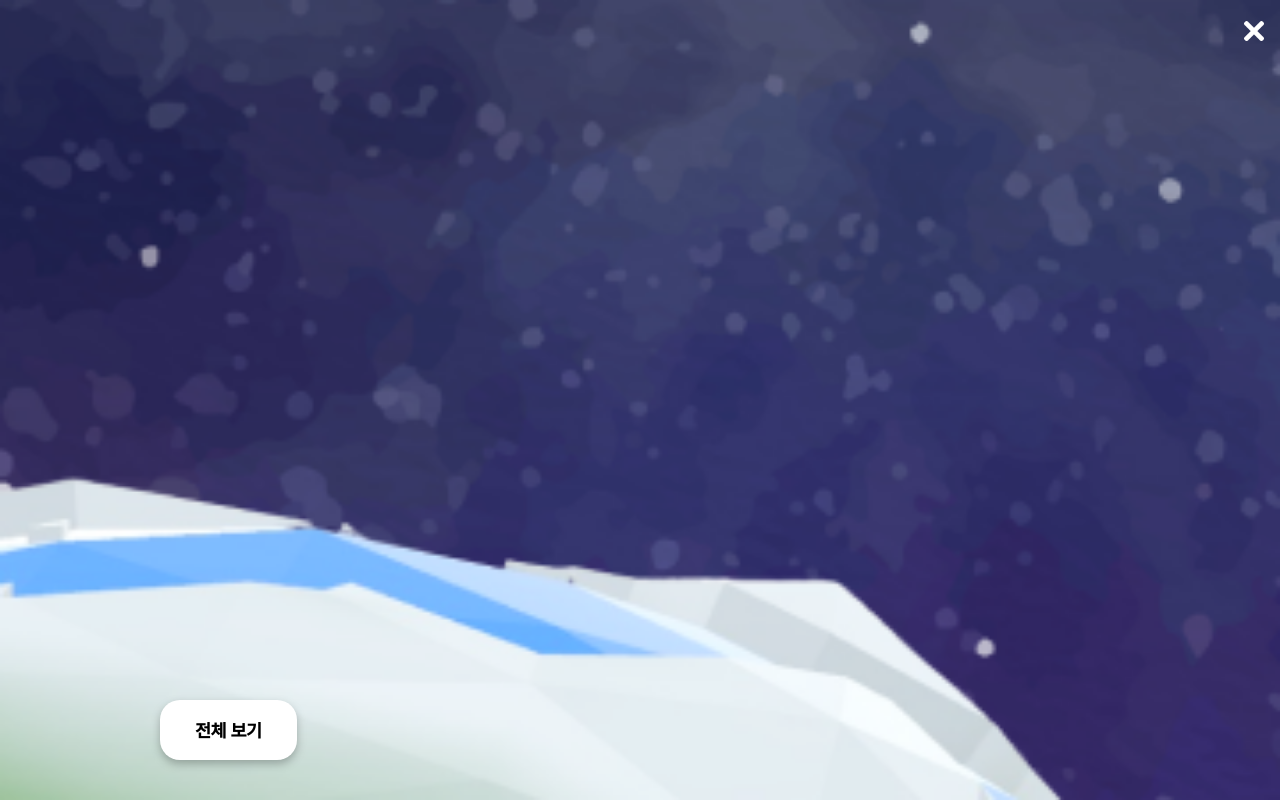
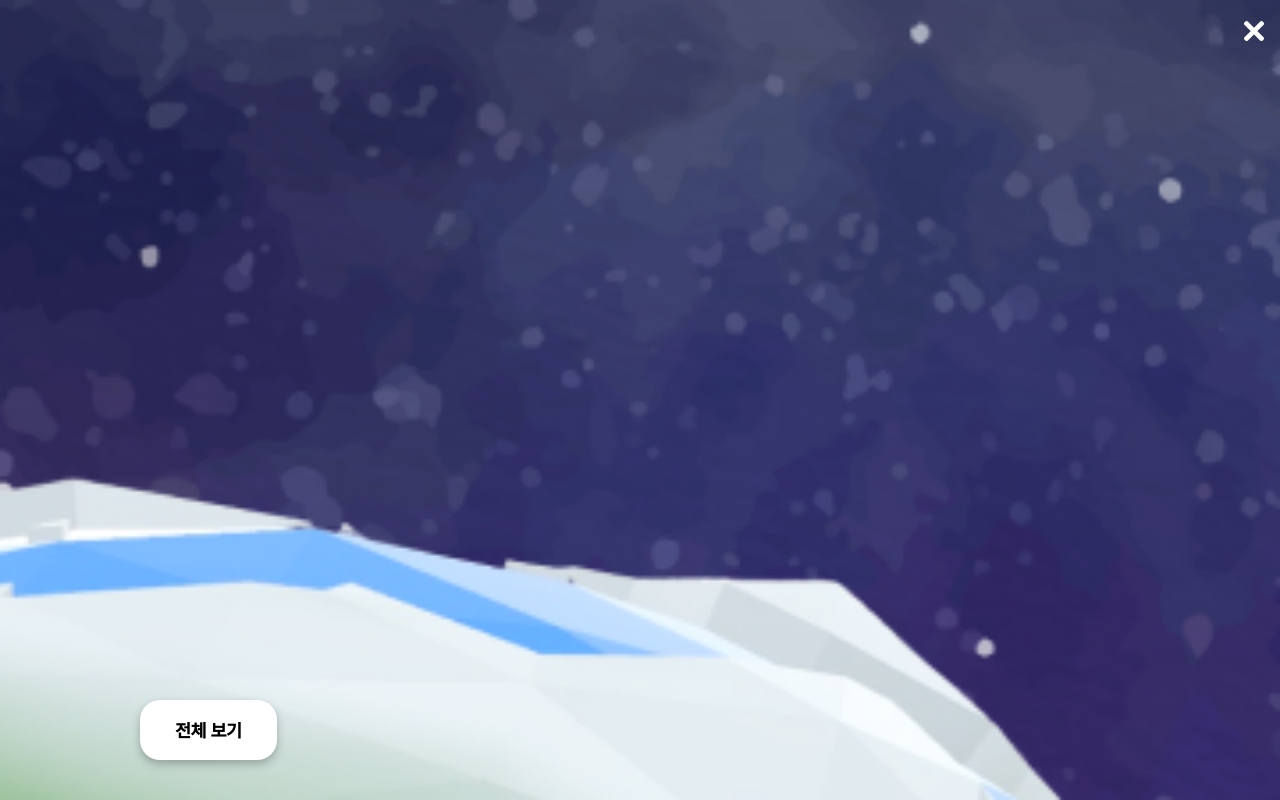
Before and after one commit to kjh95044/CozyTrain, a Next.js app in the folder frontend/: page /map/asia in a window 1280 px wide. Built offline with nearby package versions, Linux system fonts and the light colour scheme.

Commit message:
Design: 모달 창 위치 변경

```diff
--- a/frontend/src/app/map/component/MapAllButton.module.css
+++ b/frontend/src/app/map/component/MapAllButton.module.css
@@ -1,6 +1,6 @@
 .container {
     position: absolute;
-    left: 160px;
+    left: 140px;
     bottom: 40px;
     width: 137px;
     height: 60px;
--- a/frontend/src/app/map/component/MapModal.module.css
+++ b/frontend/src/app/map/component/MapModal.module.css
@@ -1,8 +1,8 @@
 /* MapModal.module.css */
 .container {
     position: absolute;
-    left: 53px;
-    top: 400px;
+    left: 31px;
+    top: 350px;
     width: 350px;
     height: 150px;
     z-index: 2;
```
